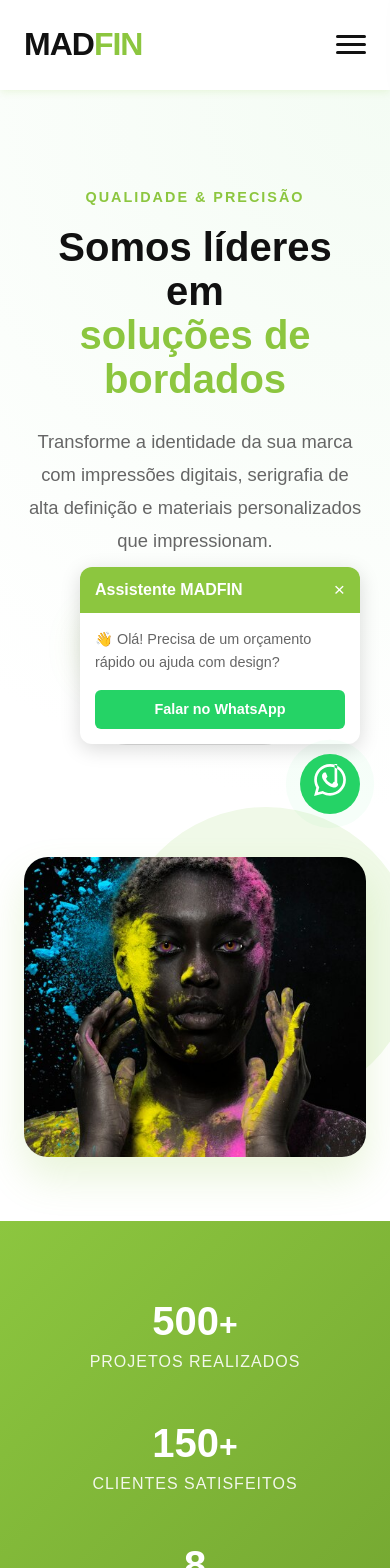
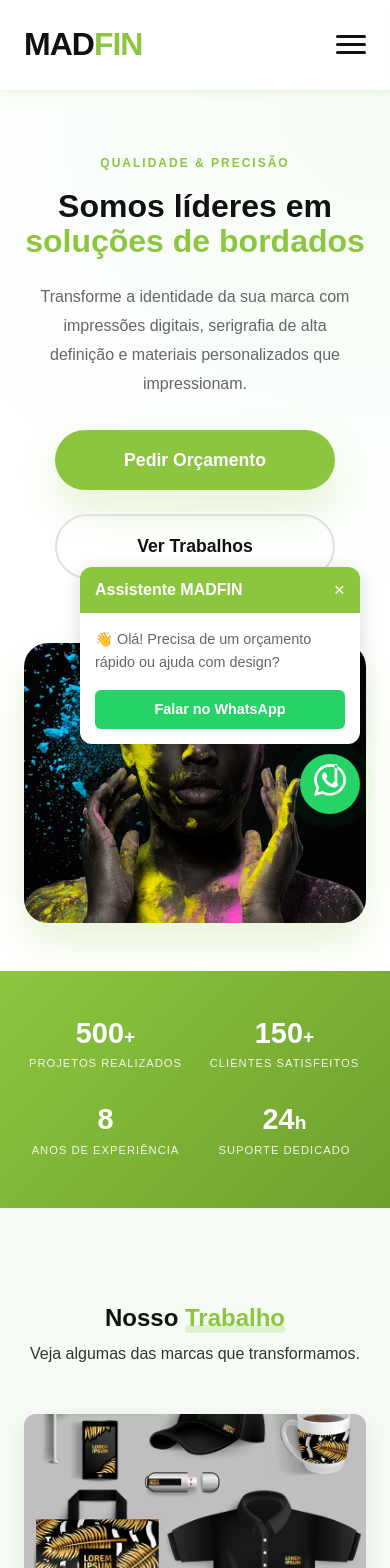
Before and after one commit to afonsoDomingos/madfin, a Vue app in the folder frontend/: page / in a window 390 px wide. Shown: the top 1568 px of the page. Built offline with nearby package versions, Linux system fonts and the light colour scheme.

Commit message:
Fix: Comprehensive mobile responsive improvements

```diff
--- a/frontend/src/components/StatsCounter.vue
+++ b/frontend/src/components/StatsCounter.vue
@@ -112,7 +112,33 @@ function animateCounters() {
 }
 
 @media (max-width: 768px) {
-  .stat-number { font-size: 2.5rem; }
-  .stat-item::after { display: none; }
+  .stats-section {
+    padding: 3rem 0;
+  }
+  .stats-grid {
+    grid-template-columns: repeat(2, 1fr);
+    gap: 2rem 1rem;
+  }
+  .stat-number {
+    font-size: 2rem;
+  }
+  .suffix {
+    font-size: 1.2rem;
+  }
+  .stat-label {
+    font-size: 0.8rem;
+  }
+  .stat-item::after {
+    display: none;
+  }
+}
+
+@media (max-width: 400px) {
+  .stat-number {
+    font-size: 1.8rem;
+  }
+  .stat-label {
+    font-size: 0.7rem;
+  }
 }
 </style>
--- a/frontend/src/components/TestimonialsSlider.vue
+++ b/frontend/src/components/TestimonialsSlider.vue
@@ -170,4 +170,44 @@ onUnmounted(() => {
   background: var(--color-primary);
   transform: scale(1.2);
 }
+
+@media (max-width: 768px) {
+  .testimonials-section {
+    padding: 4rem 0;
+  }
+
+  .section-header h2 {
+    font-size: 1.5rem;
+  }
+
+  .testimonial-card {
+    padding: 2rem 1.5rem;
+    margin: 0 0.5rem;
+  }
+
+  .quote-icon {
+    font-size: 4rem;
+    left: 1rem;
+  }
+
+  .testimonial-text {
+    font-size: 1rem;
+    line-height: 1.6;
+    margin-bottom: 1.5rem;
+  }
+
+  .author-avatar {
+    width: 40px;
+    height: 40px;
+    font-size: 1rem;
+  }
+
+  .author-info strong {
+    font-size: 0.9rem;
+  }
+
+  .author-info span {
+    font-size: 0.75rem;
+  }
+}
 </style>
--- a/frontend/src/views/HomeView.vue
+++ b/frontend/src/views/HomeView.vue
@@ -559,19 +559,128 @@ h1 {
     filter: brightness(0.7);
 }
 
+/* ========== MOBILE RESPONSIVE FIXES ========== */
 @media (max-width: 900px) {
-    .hero-creative { padding: 6rem 0 4rem; }
-    .hero-content { grid-template-columns: 1fr; text-align: center; }
-    .actions { justify-content: center; }
-    .hero-creative p { margin: 0 auto 2.5rem; }
-    .visual-block { margin-top: 3rem; height: 300px; display: block; }
+    .hero-creative {
+        padding: 4rem 0 3rem;
+    }
+    .hero-content {
+        grid-template-columns: 1fr;
+        text-align: center;
+        gap: 2rem;
+    }
+    .actions {
+        justify-content: center;
+        flex-direction: column;
+        align-items: center;
+    }
+    .cta-button {
+        width: 100%;
+        max-width: 280px;
+        text-align: center;
+    }
+    .hero-creative p {
+        margin: 0 auto 2rem;
+        padding: 0 1rem;
+    }
+    .visual-block {
+        margin-top: 2rem;
+        height: 280px;
+        display: block;
+    }
     .creative-card { display: none; }
-    .image-stack { height: 300px; display: block; margin-top: 2rem; }
+    .creative-circle { display: none; }
+
+    /* Section Headers Mobile */
+    .section-header h2 {
+        font-size: 1.8rem;
+    }
+
+    /* Bento Grid Mobile */
+    .bento-grid {
+        grid-template-columns: 1fr;
+        height: auto;
+    }
+    .bento-item {
+        height: 200px;
+    }
+    .item-large {
+        grid-row: auto;
+    }
+
+    /* Partners Mobile */
+    .partners-grid {
+        gap: 1.5rem;
+    }
+    .partner-logo {
+        font-size: 1rem;
+    }
+
+    /* Team Grid Mobile */
+    .team-grid {
+        grid-template-columns: repeat(2, 1fr);
+        gap: 1rem;
+    }
+    .team-card {
+        padding: 1.5rem 1rem;
+    }
+    .avatar-placeholder {
+        width: 60px;
+        height: 60px;
+        font-size: 1.5rem;
+    }
+    .team-card h4 {
+        font-size: 0.95rem;
+    }
+
+    /* About/Intro Section Mobile */
+    .intro-section {
+        padding: 4rem 0;
+    }
+    .split-layout {
+        gap: 2rem;
+    }
+    .image-stack {
+        height: 250px;
+        display: block;
+        margin-top: 2rem;
+    }
+    .box-1, .box-2 {
+        width: 100%;
+        height: 100%;
+    }
+    .box-2 {
+        display: none;
+    }
+}
+
+@media (max-width: 480px) {
+    h1 {
+        font-size: 2rem;
+    }
+    .eyebrow {
+        font-size: 0.75rem;
+    }
+    .hero-creative p {
+        font-size: 1rem;
+    }
+    .team-grid {
+        grid-template-columns: 1fr;
+    }
+    .partners h3 {
+        font-size: 0.9rem;
+    }
+    .section-header h2 {
+        font-size: 1.5rem;
+    }
+    .check-list li {
+        font-size: 1rem;
+    }
 }
 
 /* CTA Banner */
 .cta-banner {
-    padding: 6rem 0;
+    padding: 5rem 0;
     background: linear-gradient(135deg, #111 0%, #222 100%);
     color: white;
     text-align: center;
@@ -605,6 +714,7 @@ h1 {
     font-size: 1.2rem;
     opacity: 0.8;
     margin-bottom: 2rem;
+    padding: 0 1rem;
 }
 
 .cta-actions {
@@ -612,6 +722,7 @@ h1 {
     justify-content: center;
     gap: 1.5rem;
     flex-wrap: wrap;
+    padding: 0 1rem;
 }
 
 .cta-button.large {
@@ -628,4 +739,26 @@ h1 {
 .cta-button.whatsapp:hover {
     background: #1db954;
 }
+
+@media (max-width: 600px) {
+    .cta-banner {
+        padding: 4rem 0;
+    }
+    .cta-banner h2 {
+        font-size: 1.8rem;
+        padding: 0 1rem;
+    }
+    .cta-banner p {
+        font-size: 1rem;
+    }
+    .cta-actions {
+        flex-direction: column;
+        align-items: center;
+    }
+    .cta-button.large {
+        width: 100%;
+        max-width: 280px;
+        padding: 1rem 2rem;
+    }
+}
 </style>
```
